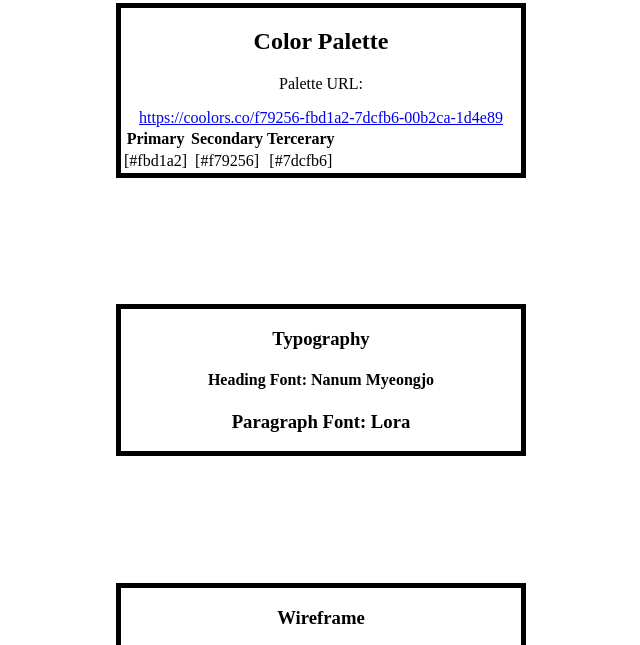
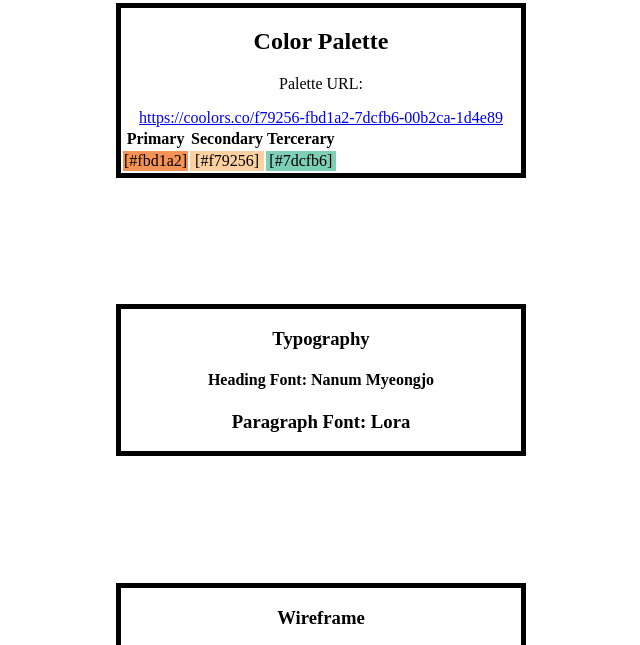
Before and after one commit to richardlyonheart/wdd230, a plain HTML site: page week01/chamber-site-plan.html in a window 1280 px wide. Shown: the part 1050-1695 px from the top of the page, without its empty margins (319-959 px from the left). Drawn offline with Linux system fonts and the light colour scheme.

Commit message:
added some color to the page for examples

```diff
--- a/week01/styles/site-plan.css
+++ b/week01/styles/site-plan.css
@@ -20,3 +20,12 @@ section{
     max-width: 400px;
     border: 5px solid black;
 }
+.primary{
+    background-color: #f79256;
+}
+.secondary{
+    background-color: #fbd1a2;
+}
+.tercerary{
+    background-color: #7dcfb6;
+}
```
